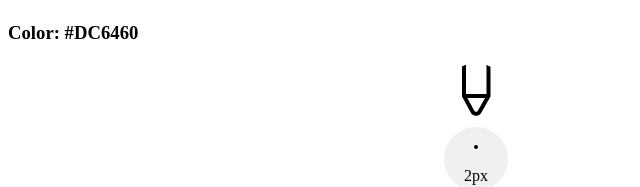
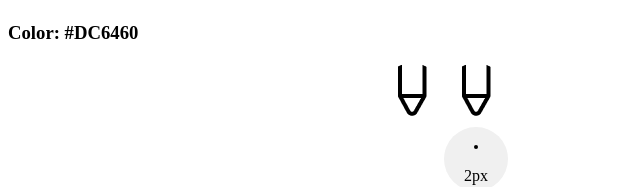
Before and after one commit to youthradio/trackface-draft, a Vue app: page / in a window 1280 px wide. Shown: the part 358-545 px from the top of the page, without its empty margins (0-640 px from the left). Built offline with nearby package versions, Linux system fonts and the light colour scheme.

Commit message:
make tool selection container

```diff
--- a/src/components/UiComponent.vue
+++ b/src/components/UiComponent.vue
@@ -7,8 +7,19 @@
     <h3>Color: {{ selectedColor }}</h3>
 
     <div class="tool-list">
-      <div class="tool-icon-container">
-        <img class="tool-icon" :src="require(`../assets/${toolsData.image}`)" />
+      <div class="tool-selection-container">
+        <div class="tool-icon-container">
+          <img
+            class="tool-icon"
+            :src="require(`../assets/${toolsData.image}`)"
+          />
+        </div>
+        <div class="tool-icon-container">
+          <img
+            class="tool-icon"
+            :src="require(`../assets/${toolsData.image}`)"
+          />
+        </div>
       </div>
       <div class="tool-icon-container">
         <div
@@ -192,6 +203,11 @@ export default {
   mix-blend-mode: difference;
 }
 
+.tool-selection-container {
+  display: flex;
+  flex-direction: row;
+}
+
 .tool-list {
   display: flex;
   flex-direction: column;
```
